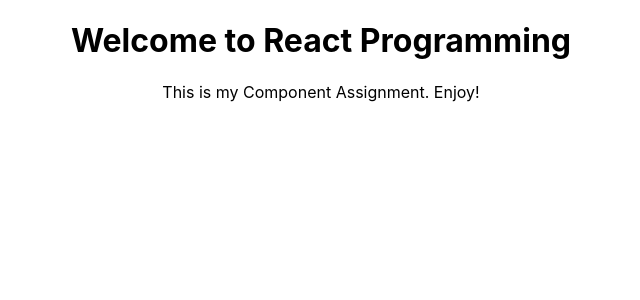
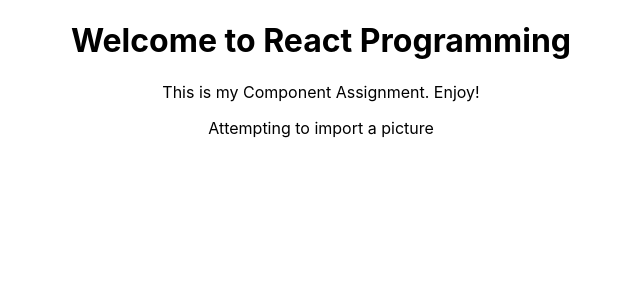
Before and after one commit to argorn-inc/assign1, a React (Create React App) app in the folder components/: page / in a window 1280 px wide. Shown: the top 300 px of the page, without its empty margins (319-959 px from the left). Built offline with nearby package versions, Linux system fonts and the light colour scheme.

Commit message:
Component2

```diff
--- a/components/src/App.js
+++ b/components/src/App.js
@@ -2,12 +2,13 @@
 import logo from './logo.svg';
 import './App.css';
 import First from './components/Component1';
+import Second from './components/Component2';
 
 function App() {
   return (
     <div className="App">
       <First/>
-
+      <Second/>
     </div>
   );
 }
--- /dev/null
+++ b/components/src/components/Component2.js
@@ -0,0 +1,11 @@
+import React from 'react';
+import MyPic from '../img/mypic.jpg';
+
+function SecondComponent(){
+    return(
+        <p>Attempting to import a picture</p>
+
+    );
+}
+
+export default SecondComponent;
```
Also changed, not shown: components/src/img/mypic.jpg (added).
